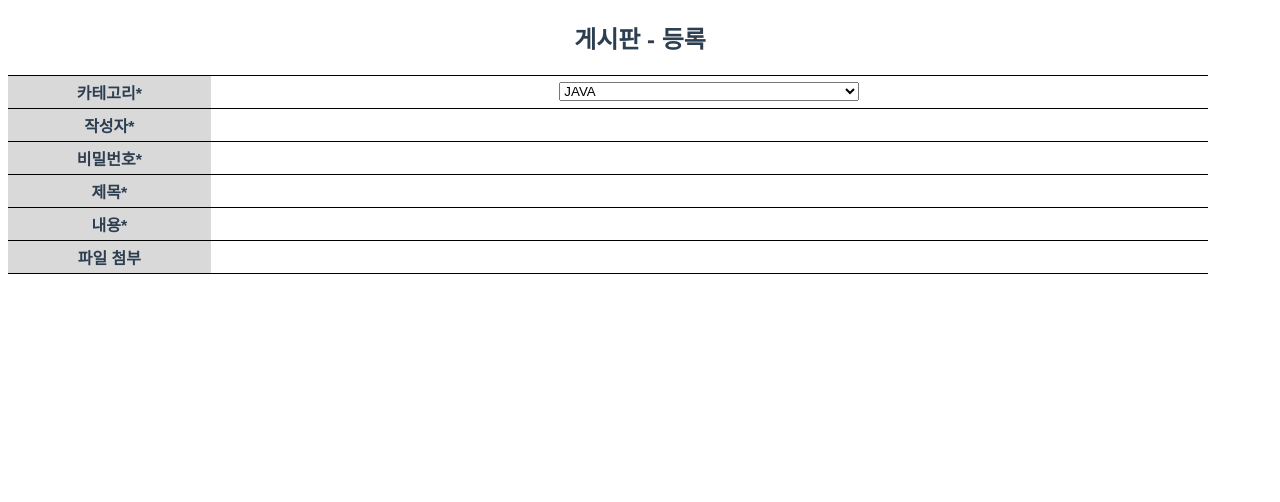
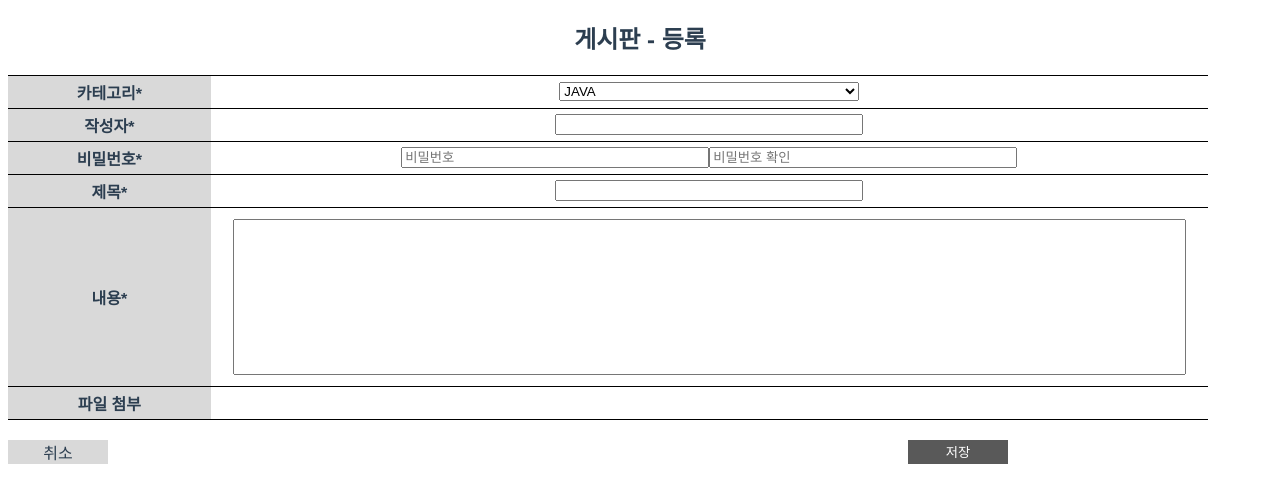
Before and after one commit to yongwoo-jeong/bbs-vue-with-rest, a Vue app in the folder front/: page /articles/create in a window 1280 px wide. Shown: the top 502 px of the page. Built offline with nearby package versions, Linux system fonts and the light colour scheme.

Commit message:
Add styling on ArticleCreate page

```diff
--- a/front/src/views/ArticleCreate.vue
+++ b/front/src/views/ArticleCreate.vue
@@ -20,25 +20,42 @@
         </tr>
         <tr>
           <th>작성자*</th>
-          <td></td>
+          <td><input name="writer" type="text" /></td>
         </tr>
         <tr>
           <th>비밀번호*</th>
-          <td></td>
+          <td>
+            <input name="password" type="password" placeholder="비밀번호" />
+            <input
+              name="passwordConfirm"
+              type="password"
+              placeholder="비밀번호 확인"
+            />
+          </td>
         </tr>
         <tr>
           <th>제목*</th>
-          <td></td>
+          <td><input name="title" type="text" /></td>
         </tr>
         <tr>
           <th>내용*</th>
-          <td></td>
+          <td class="table-data__content">
+            <input name="content" type="text" />
+          </td>
         </tr>
         <tr>
           <th>파일 첨부</th>
           <td></td>
         </tr>
       </table>
+      <div class="footer__button-containers">
+        <div class="footer__button__cancel">
+          <a>취소</a>
+        </div>
+        <div class="footer__button__submit">
+          <input type="submit" value="저장" />
+        </div>
+      </div>
     </form>
   </main>
 </template>
@@ -76,4 +93,44 @@ td * {
   width: 300px;
   align-self: baseline;
 }
+
+.table-data__content * {
+  width: 95%;
+  height: 150px;
+  margin: 10px 20px;
+}
+
+.footer__button-containers {
+  width: 1000px;
+  margin-top: 20px;
+  display: flex;
+  justify-content: space-between;
+}
+
+.footer__button-containers > div {
+  width: 100px;
+  display: flex;
+  justify-content: center;
+  align-items: center;
+}
+
+.footer__button-containers input {
+  padding-left: 30px;
+  padding-right: 30px;
+  background: none;
+  border: none;
+  outline: none;
+}
+
+.footer__button__cancel {
+  background-color: rgba(0, 0, 0, 0.15);
+}
+
+.footer__button__submit {
+  background-color: rgba(0, 0, 0, 0.65);
+}
+
+.footer__button__submit * {
+  color: white;
+}
 </style>
```
